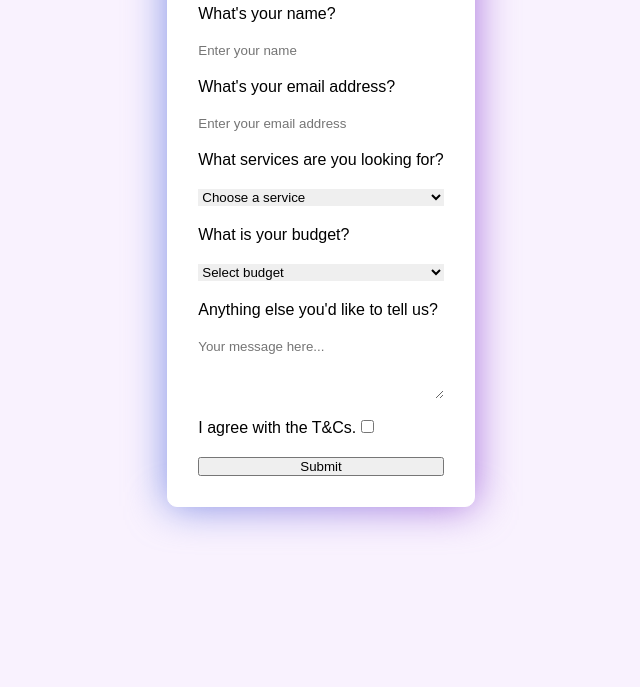
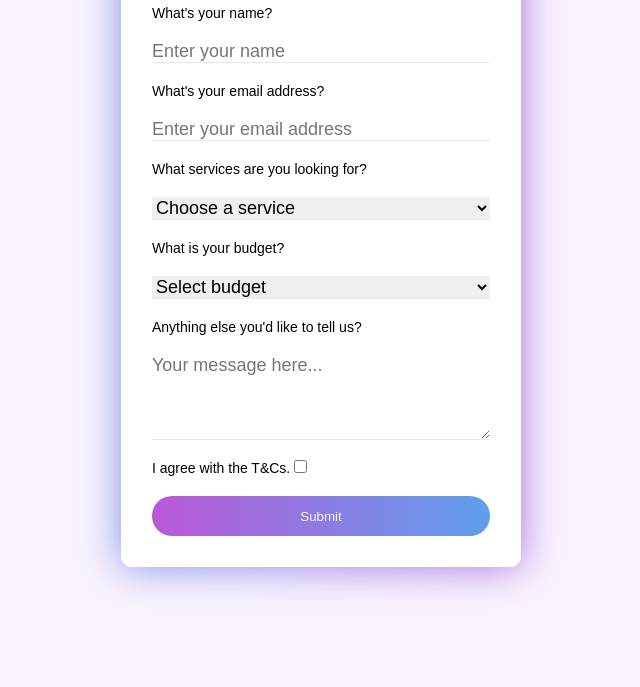
Before and after one commit to donaldmema/hoxton-html-user-input, a plain HTML site: page index.html in a window 1280 px wide. Shown: the part 203-890 px from the top of the page, without its empty margins (319-959 px from the left). Before the commit the page ends 830 px from the top, so only its background shows below. Drawn offline with Linux system fonts and the light colour scheme.

Commit message:
Add styling to the button

```diff
--- a/style.css
+++ b/style.css
@@ -20,6 +20,7 @@
   border: 1px solid white;
   border-radius: 10px;
   height: 100%;
+  width: 400px;
   padding: 30px;
   gap: 20px;
   position: relative;
@@ -52,4 +53,22 @@ select,
 textarea {
   border: none;
   outline: transparent;
+  border-bottom: 1px solid #f3dff7;
+  font-size: 18px;
 }
+
+label {
+  font-size: 14px;
+}
+
+textarea {
+  resize: vertical;
+}
+
+.submit-button {
+    border: none;
+    border-radius: 20px;
+    height: 40px;
+    background-image: linear-gradient(to right, #bb58d6 , #5f9fec);
+    color: aliceblue;
+}
```
